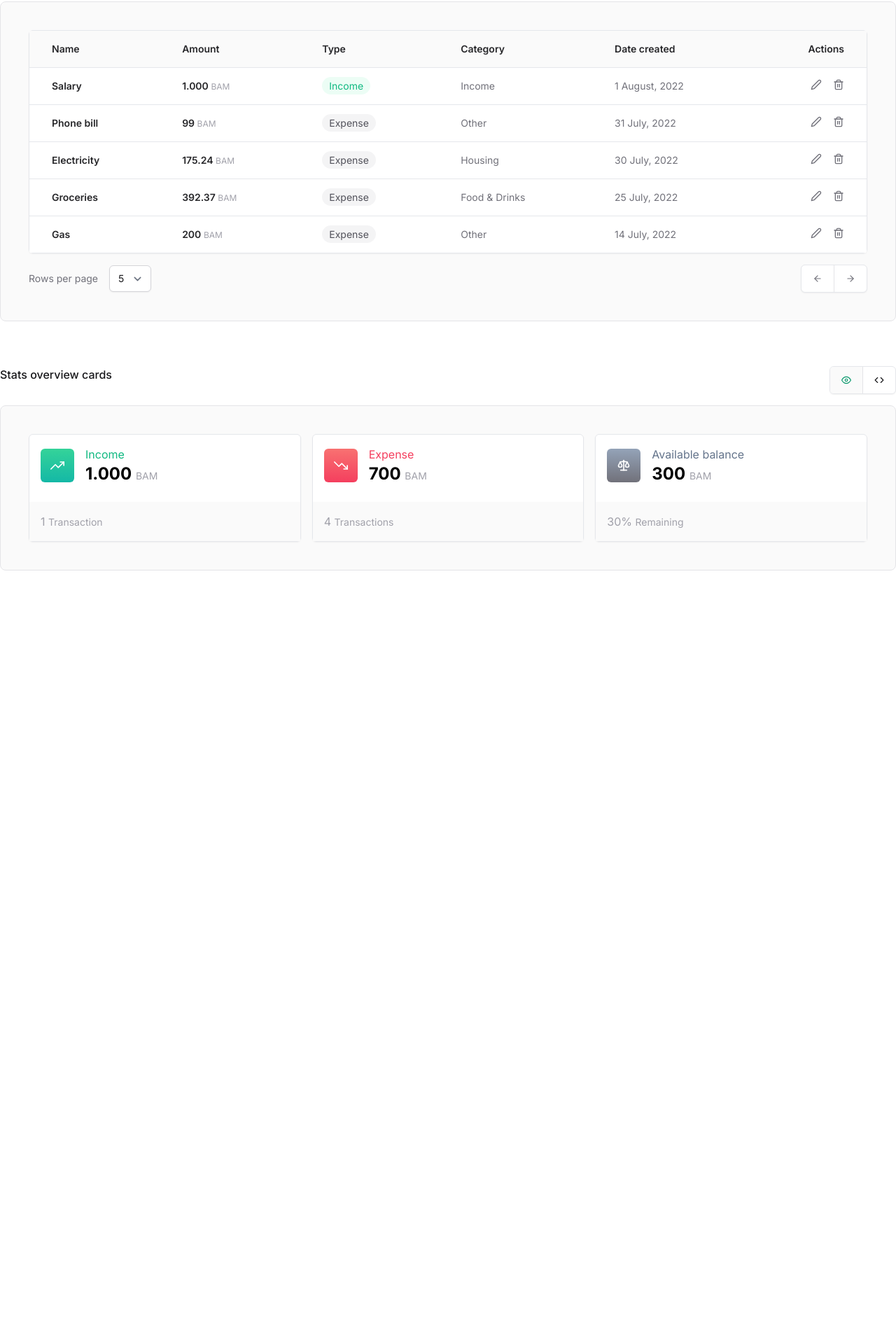
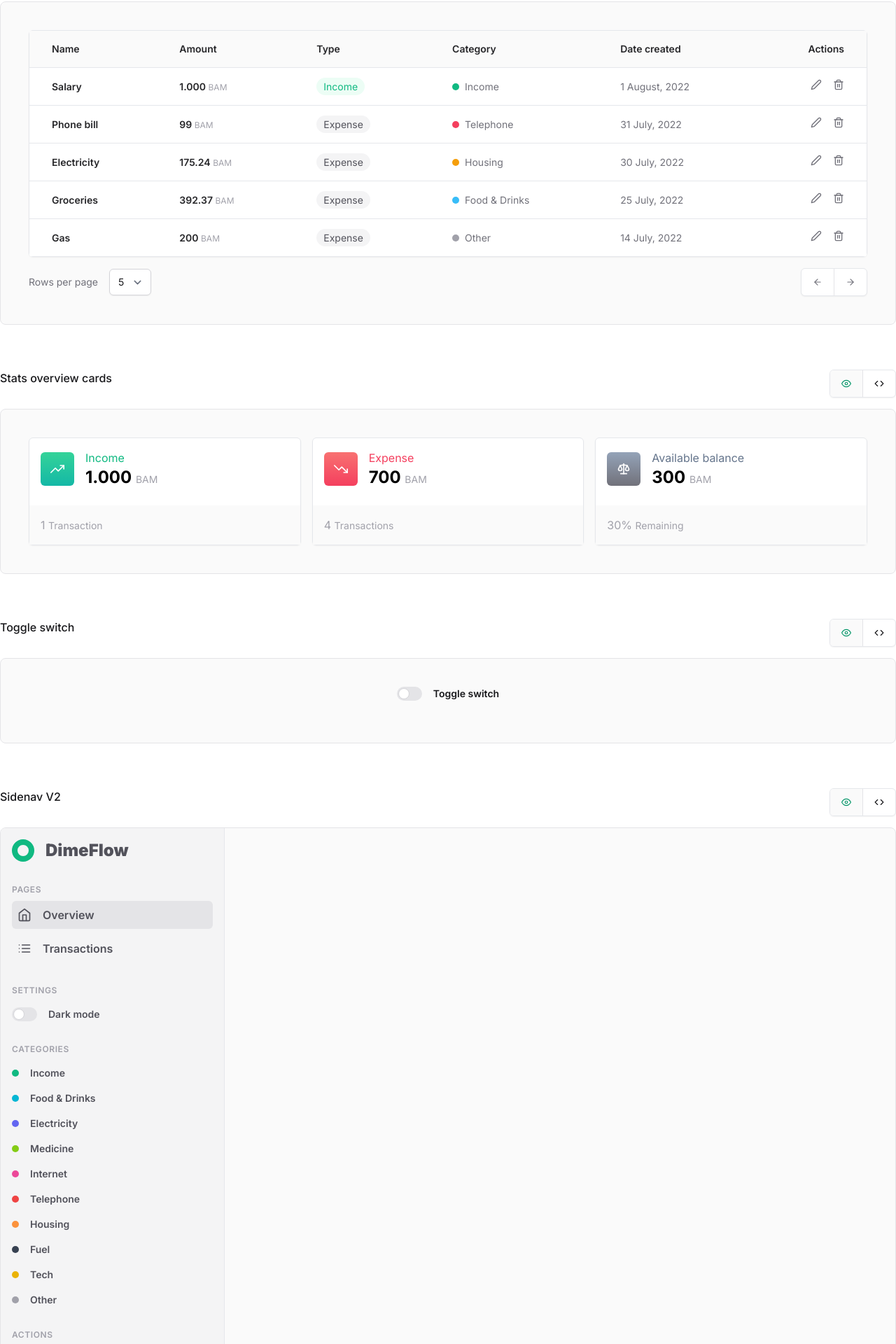
Before and after one commit to rkatanic/tailwind-components, a React (Create React App) app: page / in a window 1280 px wide. Shown: the part 4520-6440 px from the top of the page at 70% size. Before the commit the page ends 5367 px from the top, so only its background shows below. Built offline with nearby package versions, Linux system fonts and the light colour scheme.

Commit message:
Adds toggle and new sidenav

```diff
--- a/src/App.jsx
+++ b/src/App.jsx
@@ -10,9 +10,11 @@ import Navbar from "./components/Navbar";
 import Preview from "./components/Preview";
 import Select from "./components/Select";
 import Sidenav from "./components/Sidenav";
+import SidenavV2 from "./components/SidenavV2";
 import SideOverlay from "./components/SideOverlay";
 import Stats from "./components/Stats";
 import Table from "./components/Table";
+import Toggle from "./components/Toggle";
 
 const App = () => (
   <>
@@ -54,6 +56,8 @@ const App = () => (
         />
         <Preview component={<Table />} title="Table" />
         <Preview component={<Stats />} title="Stats overview cards" />
+        <Preview component={<Toggle />} alignInCenter title="Toggle switch" />
+        <Preview component={<SidenavV2 />} withoutPadding title="Sidenav V2" />
       </div>
     </div>
     <div className="fixed inset-0 [mask-image:linear-gradient(to_bottom_right,white,transparent,white)]">
--- /dev/null
+++ b/src/components/SidenavV2.tsx
@@ -0,0 +1,115 @@
+import { FiHome, FiList, FiLogOut } from "react-icons/fi";
+
+const SidenavV2 = (): JSX.Element => (
+  <div className="p-4 w-full max-w-xs bg-zinc-100 border-r flex flex-col justify-between gap-8 dark:bg-zinc-800 dark:border-zinc-700">
+    <div className="flex flex-col gap-8">
+      <div className="flex gap-4 items-center">
+        <div className="w-8 h-8 rounded-full border-8 border-emerald-500"></div>
+        <span className="text-2xl font-black text-zinc-600 dark:text-zinc-200">
+          DimeFlow
+        </span>
+      </div>
+      <div className="flex flex-col gap-2">
+        <span className="text-xs text-zinc-400 font-semibold tracking-wider dark:text-zinc-500">
+          PAGES
+        </span>
+        <p className="bg-zinc-200 font-semibold text-zinc-600 rounded-md p-2 flex gap-4 items-center hover:bg-zinc-200 cursor-pointer dark:hover:bg-zinc-700 dark:bg-zinc-700 dark:text-zinc-200">
+          <FiHome
+            size="1.25rem"
+            className="stroke-zinc-600 dark:stroke-zinc-200"
+          />
+          Overview
+        </p>
+        <p className="flex gap-4 items-center font-semibold text-zinc-600 rounded-md p-2 hover:bg-zinc-200 cursor-pointer dark:hover:bg-zinc-700 dark:text-zinc-400">
+          <FiList
+            size="1.25rem"
+            className="stroke-zinc-600 dark:stroke-zinc-400"
+          />
+          Transactions
+        </p>
+      </div>
+      <div className="flex flex-col gap-2">
+        <span className="text-xs text-zinc-400 font-semibold tracking-wider dark:text-zinc-500">
+          SETTINGS
+        </span>
+        <label
+          htmlFor="theme-switch"
+          className="inline-flex relative items-center cursor-pointer mt-2"
+        >
+          <input
+            type="checkbox"
+            value=""
+            id="theme-switch"
+            className="sr-only peer"
+          />
+          <div className="w-9 h-5 bg-zinc-200 peer-focus:outline-none peer-focus:ring-0 rounded-full peer dark:bg-zinc-700 peer-checked:after:translate-x-full peer-checked:after:border-white after:content-[''] after:absolute after:top-[2px] after:left-[2px] after:bg-white after:border-zinc-300 after:border after:rounded-full after:h-4 after:w-4 after:transition-all dark:border-zinc-600 peer-checked:bg-emerald-600"></div>
+          <span className="ml-4 text-sm font-semibold text-zinc-600 dark:text-zinc-400">
+            Dark mode
+          </span>
+        </label>
+      </div>
+
+      <div className="flex flex-col gap-4">
+        <span className="text-xs text-zinc-400 font-semibold tracking-wider dark:text-zinc-500">
+          CATEGORIES
+        </span>
+
+        <p className="font-semibold text-zinc-600 text-sm flex gap-4 items-center dark:text-zinc-400">
+          <div className="w-2.5 h-2.5 rounded-full bg-emerald-500"></div>
+          Income
+        </p>
+        <p className="font-semibold text-zinc-600 text-sm flex gap-4 items-center dark:text-zinc-400">
+          <div className="w-2.5 h-2.5 rounded-full bg-cyan-500"></div>
+          Food & Drinks
+        </p>
+        <p className="font-semibold text-zinc-600 text-sm flex gap-4 items-center dark:text-zinc-400">
+          <div className="w-2.5 h-2.5 rounded-full bg-indigo-500"></div>
+          Electricity
+        </p>
+        <p className="font-semibold text-zinc-600 text-sm flex gap-4 items-center dark:text-zinc-400">
+          <div className="w-2.5 h-2.5 rounded-full bg-lime-500"></div>
+          Medicine
+        </p>
+        <p className="font-semibold text-zinc-600 text-sm flex gap-4 items-center dark:text-zinc-400">
+          <div className="w-2.5 h-2.5 rounded-full bg-pink-500"></div>
+          Internet
+        </p>
+        <p className="font-semibold text-zinc-600 text-sm flex gap-4 items-center dark:text-zinc-400">
+          <div className="w-2.5 h-2.5 rounded-full bg-red-500"></div>
+          Telephone
+        </p>
+        <p className="font-semibold text-zinc-600 text-sm flex gap-4 items-center dark:text-zinc-400">
+          <div className="w-2.5 h-2.5 rounded-full bg-orange-400"></div>
+          Housing
+        </p>
+        <p className="font-semibold text-zinc-600 text-sm flex gap-4 items-center dark:text-zinc-400">
+          <div className="w-2.5 h-2.5 rounded-full bg-gray-700 dark:bg-white"></div>
+          Fuel
+        </p>
+        <p className="font-semibold text-zinc-600 text-sm flex gap-4 items-center dark:text-zinc-400">
+          <div className="w-2.5 h-2.5 rounded-full bg-yellow-500"></div>
+          Tech
+        </p>
+        <p className="font-semibold text-zinc-600 text-sm flex gap-4 items-center dark:text-zinc-400">
+          <div className="w-2.5 h-2.5 rounded-full bg-zinc-400"></div>
+          Other
+        </p>
+      </div>
+    </div>
+
+    <div className="flex flex-col gap-2">
+      <span className="text-xs text-zinc-400 font-semibold tracking-wider dark:text-zinc-500">
+        ACTIONS
+      </span>
+      <p className="flex gap-4 items-center text-sm font-semibold text-zinc-600 rounded-md p-2 hover:bg-zinc-200 cursor-pointer dark:hover:bg-zinc-700 dark:text-zinc-400">
+        <FiLogOut
+          size="1.25rem"
+          className="stroke-zinc-600 dark:stroke-zinc-400"
+        />
+        Sign out
+      </p>
+    </div>
+  </div>
+);
+
+export default SidenavV2;
--- a/src/components/Table.tsx
+++ b/src/components/Table.tsx
@@ -27,7 +27,7 @@ const Table = (): JSX.Element => (
           <td className="p-4 px-8 font-semibold text-zinc-800 dark:text-zinc-400">
             Salary
           </td>
-          <td className="p-4 px-8 font-semibold text-zinc-800 dark:text-zinc-400">
+          <td className="whitespace-nowrap p-4 px-8 font-semibold text-zinc-800 dark:text-zinc-400">
             1.000{" "}
             <span className="text-xs text-zinc-400 dark:text-zinc-500 font-normal">
               BAM
@@ -38,7 +38,8 @@ const Table = (): JSX.Element => (
               Income
             </span>
           </td>
-          <td className="hidden p-4 px-8 text-zinc-500 dark:text-zinc-400 sm:table-cell">
+          <td className="hidden p-4 px-8 text-zinc-500 dark:text-zinc-400 sm:flex sm:items-center sm:gap-2">
+            <div className="w-2.5 h-2.5 rounded-full bg-emerald-500"></div>{" "}
             Income
           </td>
           <td className="hidden p-4 px-8 text-zinc-500 dark:text-zinc-400 lg:table-cell">
@@ -60,7 +61,7 @@ const Table = (): JSX.Element => (
           <td className="p-4 px-8 font-semibold text-zinc-800 dark:text-zinc-400">
             Phone bill
           </td>
-          <td className="p-4 px-8 font-semibold text-zinc-800 dark:text-zinc-400">
+          <td className="whitespace-nowrap p-4 px-8 font-semibold text-zinc-800 dark:text-zinc-400">
             99{" "}
             <span className="text-xs text-zinc-400 dark:text-zinc-500 font-normal">
               BAM
@@ -71,8 +72,9 @@ const Table = (): JSX.Element => (
               Expense
             </span>
           </td>
-          <td className="hidden p-4 px-8 text-zinc-500 dark:text-zinc-400 sm:table-cell">
-            Other
+          <td className="hidden p-4 px-8 text-zinc-500 dark:text-zinc-400 sm:flex sm:items-center sm:gap-2">
+            <div className="w-2.5 h-2.5 rounded-full bg-rose-500"></div>{" "}
+            Telephone
           </td>
           <td className="hidden p-4 px-8 text-zinc-500 dark:text-zinc-400 lg:table-cell">
             31 July, 2022
@@ -93,7 +95,7 @@ const Table = (): JSX.Element => (
           <td className="p-4 px-8 font-semibold text-zinc-800 dark:text-zinc-400">
             Electricity
           </td>
-          <td className="p-4 px-8 font-semibold text-zinc-800 dark:text-zinc-400">
+          <td className="whitespace-nowrap p-4 px-8 font-semibold text-zinc-800 dark:text-zinc-400">
             175.24{" "}
             <span className="text-xs text-zinc-400 dark:text-zinc-500 font-normal">
               BAM
@@ -104,7 +106,8 @@ const Table = (): JSX.Element => (
               Expense
             </span>
           </td>
-          <td className="hidden p-4 px-8 text-zinc-500 dark:text-zinc-400 sm:table-cell">
+          <td className="hidden p-4 px-8 text-zinc-500 dark:text-zinc-400 sm:flex sm:items-center sm:gap-2">
+            <div className="w-2.5 h-2.5 rounded-full bg-amber-500"></div>{" "}
             Housing
           </td>
           <td className="hidden p-4 px-8 text-zinc-500 dark:text-zinc-400 lg:table-cell">
@@ -126,7 +129,7 @@ const Table = (): JSX.Element => (
           <td className="p-4 px-8 font-semibold text-zinc-800 dark:text-zinc-400">
             Groceries
           </td>
-          <td className="p-4 px-8 font-semibold text-zinc-800 dark:text-zinc-400">
+          <td className="whitespace-nowrap p-4 px-8 font-semibold text-zinc-800 dark:text-zinc-400">
             392.37{" "}
             <span className="text-xs text-zinc-400 dark:text-zinc-500 font-normal">
               BAM
@@ -137,8 +140,9 @@ const Table = (): JSX.Element => (
               Expense
             </span>
           </td>
-          <td className="hidden p-4 px-8 text-zinc-500 dark:text-zinc-400 sm:table-cell">
-            Food & Drinks
+          <td className="hidden p-4 px-8 text-zinc-500 dark:text-zinc-400 sm:flex sm:items-center sm:gap-2">
+            <div className="w-2.5 h-2.5 rounded-full bg-sky-400"></div> Food &
+            Drinks
           </td>
           <td className="hidden p-4 px-8 text-zinc-500 dark:text-zinc-400 lg:table-cell">
             25 July, 2022
@@ -159,7 +163,7 @@ const Table = (): JSX.Element => (
           <td className="p-4 px-8 font-semibold text-zinc-800 dark:text-zinc-400">
             Gas
           </td>
-          <td className="p-4 px-8 font-semibold text-zinc-800 dark:text-zinc-400">
+          <td className="whitespace-nowrap p-4 px-8 font-semibold text-zinc-800 dark:text-zinc-400">
             200{" "}
             <span className="text-xs text-zinc-400 dark:text-zinc-500 font-normal">
               BAM
@@ -170,8 +174,8 @@ const Table = (): JSX.Element => (
               Expense
             </span>
           </td>
-          <td className="hidden p-4 px-8 text-zinc-500 dark:text-zinc-400 sm:table-cell">
-            Other
+          <td className="hidden p-4 px-8 text-zinc-500 dark:text-zinc-400 sm:flex sm:items-center sm:gap-2">
+            <div className="w-2.5 h-2.5 rounded-full bg-zinc-400"></div> Other
           </td>
           <td className="hidden p-4 px-8 text-zinc-500 dark:text-zinc-400 lg:table-cell">
             14 July, 2022
--- /dev/null
+++ b/src/components/Toggle.tsx
@@ -0,0 +1,14 @@
+const Toggle = () => (
+  <label
+    htmlFor="toggle"
+    className="inline-flex relative items-center mb-5 cursor-pointer"
+  >
+    <input type="checkbox" value="" id="toggle" className="sr-only peer" />
+    <div className="w-9 h-5 bg-zinc-200 peer-focus:outline-none peer-focus:ring-0 rounded-full peer dark:bg-zinc-700 peer-checked:after:translate-x-full peer-checked:after:border-white after:content-[''] after:absolute after:top-[2px] after:left-[2px] after:bg-white after:border-zinc-300 after:border after:rounded-full after:h-4 after:w-4 after:transition-all dark:border-zinc-600 peer-checked:bg-emerald-600"></div>
+    <span className="ml-4 text-sm font-semibold text-zinc-900 dark:text-zinc-400">
+      Toggle switch
+    </span>
+  </label>
+);
+
+export default Toggle;
```
